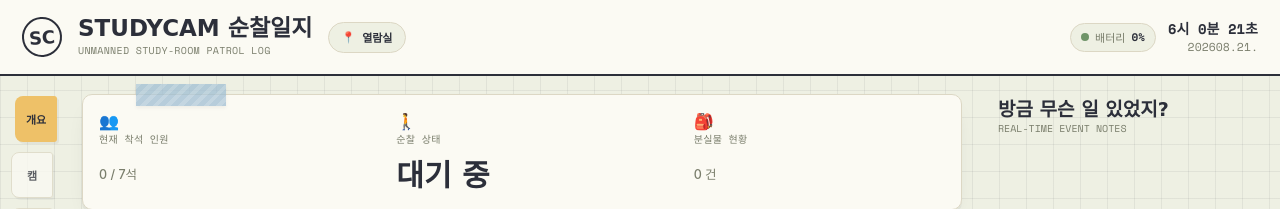
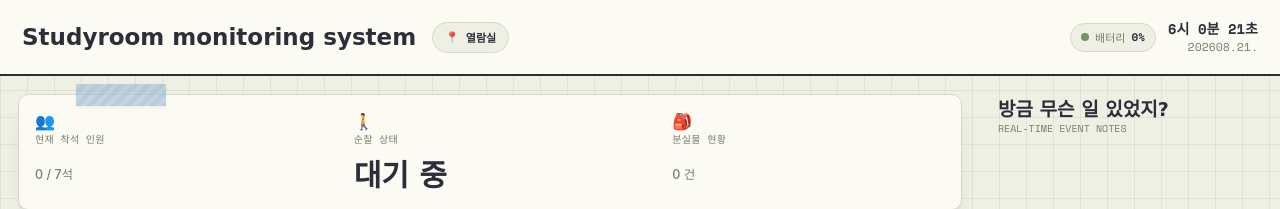
Before and after one commit to koesunghoon/Studyroom_monitoring_system, a Flask app: page / in a window 1280 px wide. Shown: the top 209 px of the page. Run offline with Flask 3, Linux system fonts and the light colour scheme; data comes from the database, SQL or seed files in the repository; both versions use the stored data as it was after the commit; data that the repository does not hold is empty; some web fonts are replaced.

Commit message:
UI 및 오류 수정

```diff
--- a/studycam_server/app.py
+++ b/studycam_server/app.py
@@ -68,8 +68,7 @@ ALERT_MIN_DURATION_SEC = 2.5  # 이 시간(초) 이상 "연속으로" 감지돼
 ALERT_COOLDOWN_SEC = 10
 ALERT_TRIGGER_CLASSES = {"fallen"}
 
-# 분실물(가방) 감지 클래스 - TODO: 팀원이 학습한 실제 클래스 이름으로 교체 필요
-# (현재 best.pt에는 아직 이 클래스가 없어서, 모델 업데이트 전까지는 실제로 발동 안 함)
+# 분실물 감지 클래스 (best.pt 학습 완료, 클래스명 확정됨)
 LOST_ITEM_CLASSES = {"item"}
 
 BOX_COLORS = {
@@ -772,8 +771,20 @@ def api_logs(kind):
     table = _LOG_TABLES.get(kind)
     if not table:
         return jsonify({"error": "unknown log kind"}), 404
+
     conn = get_db()
-    rows = conn.execute(f"SELECT * FROM {table} ORDER BY id DESC LIMIT 50").fetchall()
+    if kind == "attendance":
+        # student_id(예: S01)는 그대로 두고, 화면 표시용 이름만 조인해서 같이 내려줌
+        rows = conn.execute(
+            """
+            SELECT a.*, s.name AS student_name
+            FROM attendance a
+            LEFT JOIN students s ON a.student_id = s.student_id
+            ORDER BY a.id DESC LIMIT 50
+            """
+        ).fetchall()
+    else:
+        rows = conn.execute(f"SELECT * FROM {table} ORDER BY id DESC LIMIT 50").fetchall()
     conn.close()
     return jsonify([dict(r) for r in rows])
 
--- a/studycam_server/static/css/style.css
+++ b/studycam_server/static/css/style.css
@@ -47,16 +47,16 @@
   }
   .tape.yellow{ background-color:var(--tape-yellow); }
 
-  /* ---------- shell ---------- */
+  /* ---------- shell (nav 컬럼 제거, main이 왼쪽 끝까지 확장) ---------- */
   .shell{
     display:grid;
-    grid-template-columns:64px 1fr 300px;
+    grid-template-columns:1fr 300px;
     grid-template-rows:76px 1fr;
-    grid-template-areas:"top top top" "nav main side";
+    grid-template-areas:"top top" "main side";
     height:100vh;
   }
   @media (max-width:1150px){
-    .shell{ grid-template-columns:64px 1fr; grid-template-areas:"top top" "nav main"; }
+    .shell{ grid-template-columns:1fr; grid-template-areas:"top" "main"; }
     .side{ display:none; }
   }
 
@@ -65,13 +65,7 @@
     grid-area:top; display:flex; align-items:center; gap:16px; padding:0 22px;
     background:var(--card); border-bottom:2px solid var(--ink);
   }
-  .logo-badge{
-    width:40px; height:40px; border-radius:50%; background:var(--card); border:2.5px solid var(--ink);
-    display:flex; align-items:center; justify-content:center; flex:none; transform:rotate(-4deg);
-  }
-  .logo-badge span{ font-family:var(--hand); font-weight:700; font-size:18px; }
   .brand-title{ font-family:var(--hand); font-weight:700; font-size:23px; line-height:1; }
-  .brand-sub{ font-family:var(--mono); font-size:10px; color:var(--muted); margin-top:3px; letter-spacing:.03em; }
 
   .top-stat{
     display:flex; align-items:center; gap:7px; font-family:var(--mono); font-size:11px; color:var(--muted);
@@ -91,17 +85,6 @@
     padding:5px 10px; border:1px solid var(--line); border-radius:100px; background:var(--paper);
   }
   .batt-dot{ width:8px; height:8px; border-radius:50%; background:var(--sage); }
-
-  /* ---------- nav: binder tabs ---------- */
-  .nav{ grid-area:nav; padding:20px 0; display:flex; flex-direction:column; align-items:center; gap:10px; }
-  .tab-item{
-    width:42px; height:46px; border-radius:8px 3px 3px 8px; display:flex; align-items:center; justify-content:center;
-    color:var(--ink); font-family:var(--hand); font-weight:700; font-size:11px; border:1px solid var(--line);
-    box-shadow:2px 2px 0 rgba(43,46,58,.06);
-  }
-  .tab-item.active{ background:var(--tape-yellow); border-color:transparent; transform:translateX(4px); }
-  .tab-item:not(.active){ background:var(--card); opacity:.75; }
-  .nav-gap{ flex:1; }
 
   /* ---------- main ---------- */
   .main{ grid-area:main; overflow-y:auto; padding:18px; display:flex; flex-direction:column; gap:20px; }
@@ -166,14 +149,14 @@
   }
   .seat .no{ position:absolute; top:5px; left:7px; font-size:9px; color:var(--muted-2); }
   .seat .mark{ font-family:var(--hand); font-size:22px; line-height:1; font-weight:700; }
-  .seat.occupied{ background:var(--sage-bg); border-color:var(--sage); color:#3f5a3a; }
+  .seat.occupied{ background:var(--sage-bg); border: 2.6px solid var(--sage); color:#3f5a3a; }
   .seat.occupied .mark{ color:var(--sage); }
- .seat.empty{
-  border: 1.6px solid #a6a894;
-  opacity: 1;
-}
+  .seat.empty{
+    border: 2.6px solid #7d8069;
+    opacity: 1;
+  }
   .seat.empty .mark{ color:var(--muted-2); }
-  .seat.alert{ background:var(--brick-bg); border-color:var(--brick); color:#7a2c22; animation:seatAlert 1s infinite; }
+  .seat.alert{ background:var(--brick-bg); border: 2.6px solid var(--brick); color:#7a2c22; animation:seatAlert 1s infinite; }
   .seat.alert .mark{ color:var(--brick); }
   @keyframes seatAlert{ 0%,100%{ box-shadow:0 0 0 0 rgba(193,88,74,.4);} 50%{ box-shadow:0 0 0 6px rgba(193,88,74,0);} }
 
@@ -254,8 +237,6 @@
   }
   .alert-actions button.primary{ background:var(--brick); color:#fff; }
   .alert-actions button:not(.primary){ background:rgba(255,255,255,.55); color:#7a2c22; }
-  .alert-actions button.primary{ background:var(--brick); color:#fff; }
-  .alert-actions button:not(.primary){ background:rgba(255,255,255,.55); color:#7a2c22; }
 
   /* 분실물 팝업은 위급상황 팝업과 겹치지 않게 아래쪽에 뜨도록 */
   #lostItemPin{ top:290px; }
--- a/studycam_server/static/js/dashboard.js
+++ b/studycam_server/static/js/dashboard.js
@@ -90,8 +90,9 @@ async function refreshLogs(kind, tbodyId, rowFn) {
 
 function rowAttendance(r) {
   const b = badgeFor(r.status);
+  const displayName = r.student_name || r.student_id;
   return `<tr>
-    <td class="mono-cell">${r.ts}</td><td>${r.student_id}</td><td>${r.seat}</td><td>${r.action}</td>
+    <td class="mono-cell">${r.ts}</td><td>${displayName}</td><td>${r.seat}</td><td>${r.action}</td>
     <td><span class="check-badge ${b.cls}">${b.icon} ${r.status}</span></td>
   </tr>`;
 }
@@ -257,12 +258,18 @@ resizeCanvas();
 
 /* ---------------- 이벤트 피드 (스티키노트) ---------------- */
 const eventFeed = document.getElementById('eventFeed');
-function pushEvent(msg, time) {
+function pushEvent(msg, time, autoDismissMs) {
   const el = document.createElement('div');
   el.className = 'sticky';
   el.innerHTML = `<div class="sticky-msg">${msg}</div><div class="sticky-time">${time || new Date().toLocaleTimeString('ko-KR', { hour12: false })}</div>`;
   eventFeed.prepend(el);
   while (eventFeed.children.length > 12) eventFeed.removeChild(eventFeed.lastChild);
+
+  if (autoDismissMs) {
+    setTimeout(() => {
+      if (el.parentNode === eventFeed) eventFeed.removeChild(el);
+    }, autoDismissMs);
+  }
 }
 
 /* ---------------- 위급상황 알림 카드 ---------------- */
@@ -316,6 +323,52 @@ async function checkPatrolEvents() {
     patrolFeedReady = true;
   } catch (e) {
     console.warn('patrol event check 실패', e);
+  }
+}
+
+/* ---------------- 출결 알림 토스트 (버튼 없이 5초 후 자동으로 사라짐) ---------------- */
+let attendanceToastTimeout = null;
+
+function showAttendanceToast(icon, msg) {
+  const toast = document.getElementById('attendanceToast');
+  document.getElementById('attendanceToastTitle').textContent = `${icon} 출결 알림`;
+  document.getElementById('attendanceToastDesc').textContent = msg;
+  toast.classList.add('show');
+
+  clearTimeout(attendanceToastTimeout);
+  attendanceToastTimeout = setTimeout(() => {
+    toast.classList.remove('show');
+  }, 5000);
+}
+
+/* ---------------- 출결 이벤트 실시간 감지 -> 이벤트 피드 ---------------- */
+let attendanceSeenIds = new Set();
+let attendanceFeedReady = false;
+
+async function checkAttendanceEvents() {
+  try {
+    const res = await fetch('/api/logs/attendance');
+    const rows = await res.json();
+    const ordered = [...rows].reverse(); // 오래된 순으로
+
+    let hasNew = false;
+    ordered.forEach((r) => {
+      if (!attendanceSeenIds.has(r.id)) {
+        if (attendanceFeedReady) {
+          const icon = r.action === '입실' ? '🖐️' : '🚪';
+          const displayName = r.student_name || r.student_id;
+          pushEvent(`${icon} <b>${displayName}</b> 학생 ${r.seat} ${r.action}`, r.ts); // 이벤트 피드에는 계속 남음
+          showAttendanceToast(icon, `${displayName} 학생 ${r.seat} ${r.action}`); // 옆 알림은 5초 후 자동 소멸
+          hasNew = true;
+        }
+        attendanceSeenIds.add(r.id);
+      }
+    });
+
+    attendanceFeedReady = true; // 첫 폴링은 기준선만 세팅
+    if (hasNew) refreshSeats(); // 폴링 주기 안 기다리고 좌석 UI 바로 갱신
+  } catch (e) {
+    console.warn('attendance event check 실패', e);
   }
 }
 
@@ -392,6 +445,7 @@ async function checkWarningEvents() {
             document.getElementById('alertMeta').textContent =
               `CAM01 · 확신도 ${Math.round(r.confidence * 100)}% · 거리 ${distText}`;
             showPin();
+            refreshSeats(); // 감지 즉시 좌석이 위급상황으로 바뀐 걸 폴링 주기 안 기다리고 바로 반영
             pushEvent(`🚨 <b>${r.seat} 쓰러짐 의심</b> (확신도 ${Math.round(r.confidence * 100)}%, 거리 ${distText})`, r.ts);
           } else {
             pushEvent(`⚠️ ${r.seat} — ${r.wtype} 감지`, r.ts);
@@ -413,13 +467,15 @@ refreshSeats();
 refreshAllLogs();
 refreshMap();
 checkPatrolEvents(); // 기준선만 세팅, 이벤트 안 띄움
+checkAttendanceEvents(); // 기준선만 세팅, 이벤트 안 띄움
 checkWarningEvents(); // 기준선만 세팅, 이벤트 안 띄움
 checkLostItemEvents(); // 기준선만 세팅, 이벤트 안 띄움
 
 setInterval(refreshStatus, 5000);
-setInterval(refreshSeats, 15000);
+setInterval(refreshSeats, 5000);
 setInterval(refreshMap, 2000);
 setInterval(refreshAllLogs, 10000);    // 순찰/경고 로그 주기적 갱신
-setInterval(checkPatrolEvents, 2000);   // 순찰 시작/종료 실시간 감지
-setInterval(checkWarningEvents, 2000);  // 실제 YOLO 감지 경고 실시간 감지
-setInterval(checkLostItemEvents, 2000); // 분실물 실시간 감지
+setInterval(checkPatrolEvents, 2000);     // 순찰 시작/종료 실시간 감지
+setInterval(checkAttendanceEvents, 2000); // 지문 출결 실시간 감지
+setInterval(checkWarningEvents, 2000);    // 실제 YOLO 감지 경고 실시간 감지
+setInterval(checkLostItemEvents, 2000);   // 분실물 실시간 감지
--- a/studycam_server/templates/index.html
+++ b/studycam_server/templates/index.html
@@ -3,7 +3,7 @@
 <head>
 <meta charset="UTF-8">
 <meta name="viewport" content="width=device-width, initial-scale=1.0">
-<title>STUDYCAM 순찰일지</title>
+<title>Studyroom monitoring system</title>
 <link rel="stylesheet" as="style" crossorigin
   href="https://cdn.jsdelivr.net/gh/orioncactus/pretendard/dist/web/static/pretendard.css">
 <link href="https://fonts.googleapis.com/css2?family=Gaegu:wght@400;700&family=Space+Mono:wght@400;700&display=swap" rel="stylesheet">
@@ -15,27 +15,13 @@
 
   <!-- TOPBAR -->
   <div class="topbar">
-    <div class="logo-badge"><span>SC</span></div>
-    <div>
-      <div class="brand-title">STUDYCAM 순찰일지</div>
-      <div class="brand-sub">UNMANNED STUDY-ROOM PATROL LOG</div>
-    </div>
+    <div class="brand-title">Studyroom monitoring system</div>
     <div class="top-stat">📍 <b id="robotZone">열람실</b></div>
 
     <div class="topbar-right">
       <div class="batt-pill"><span class="batt-dot"></span>배터리 <b id="robotBattery" style="color:var(--ink)">--%</b></div>
       <div class="clock-note"><b id="clockTime">--:--:--</b><span id="clockDate">----.--.--</span></div>
     </div>
-  </div>
-
-  <!-- NAV -->
-  <div class="nav">
-    <div class="tab-item active">개요</div>
-    <div class="tab-item">캠</div>
-    <div class="tab-item">맵</div>
-    <div class="tab-item">좌석</div>
-    <div class="tab-item">기록</div>
-    <div class="nav-gap"></div>
   </div>
 
   <!-- MAIN -->
@@ -70,9 +56,6 @@
       <!-- CAMERA (실제 /video_feed 스트리밍) -->
       <div class="card">
         <div class="tape yellow" style="left:38%; width:80px;"></div>
-        <div class="card-head">
-          <span class="card-eyebrow">live cam</span><span class="card-title">순찰봇 눈으로 보기</span>
-        </div>
         <div class="polaroid-wrap">
           <div class="polaroid">
             <div class="cam-body" id="camBody">
@@ -106,7 +89,7 @@
     <div class="card">
       <div class="tape yellow" style="left:8%; width:90px;"></div>
       <div class="card-head">
-        <span class="card-eyebrow">yolov8 · seat check</span><span class="card-title">오늘의 좌석 체크</span>
+        <span class="card-title">오늘의 좌석 체크</span>
       </div>
       <div class="legend-row">
         <span><span class="mark" style="color:var(--sage)">✓</span>착석</span>
@@ -128,7 +111,7 @@
       <div class="ledger">
         <div class="tab-panel active" id="tab-attend">
           <div class="table-wrap"><table>
-            <thead><tr><th>시각</th><th>학생 ID</th><th>좌석</th><th>구분</th><th>상태</th></tr></thead>
+            <thead><tr><th>시각</th><th>이름</th><th>좌석</th><th>구분</th><th>상태</th></tr></thead>
             <tbody id="attendBody"></tbody>
           </table></div>
         </div>
@@ -178,6 +161,14 @@
   </div>
 </div>
 
+<div class="alert-pin" id="attendanceToast" style="top:490px;">
+  <div class="alert-note" style="background:#dcefe0; box-shadow:0 14px 30px -10px rgba(43,46,58,.45);">
+    <div class="pin-dot" style="background:radial-gradient(circle at 35% 30%, #8fcf9c, #6f9468 70%);"></div>
+    <div class="alert-title" id="attendanceToastTitle" style="color:#2f5a3a;">🖐️ 출결 알림</div>
+    <div class="alert-desc" id="attendanceToastDesc" style="color:#2f5a3a;">-</div>
+  </div>
+</div>
+
 <div class="alert-pin" id="lostItemPin">
   <div class="alert-note">
     <div class="pin-dot"></div>
```
Also changed, not shown: studycam_server/studycam.db.
